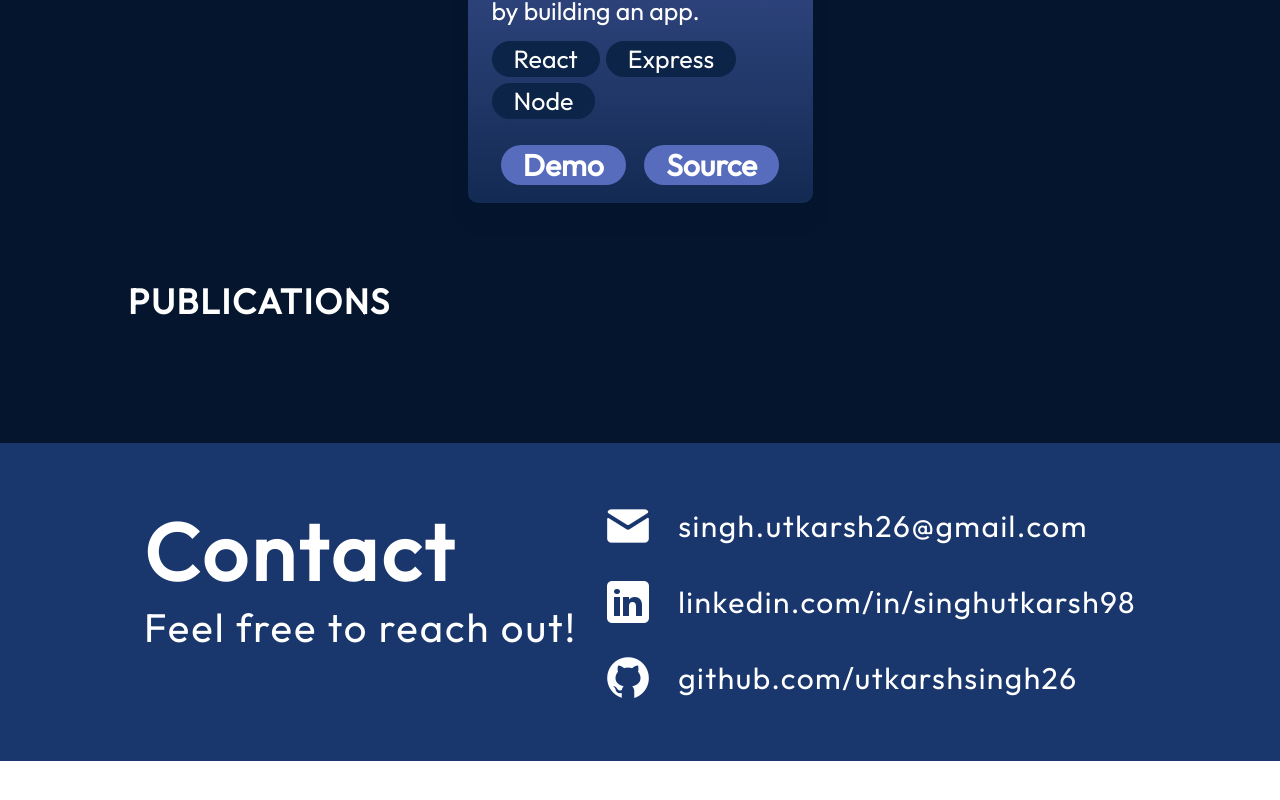
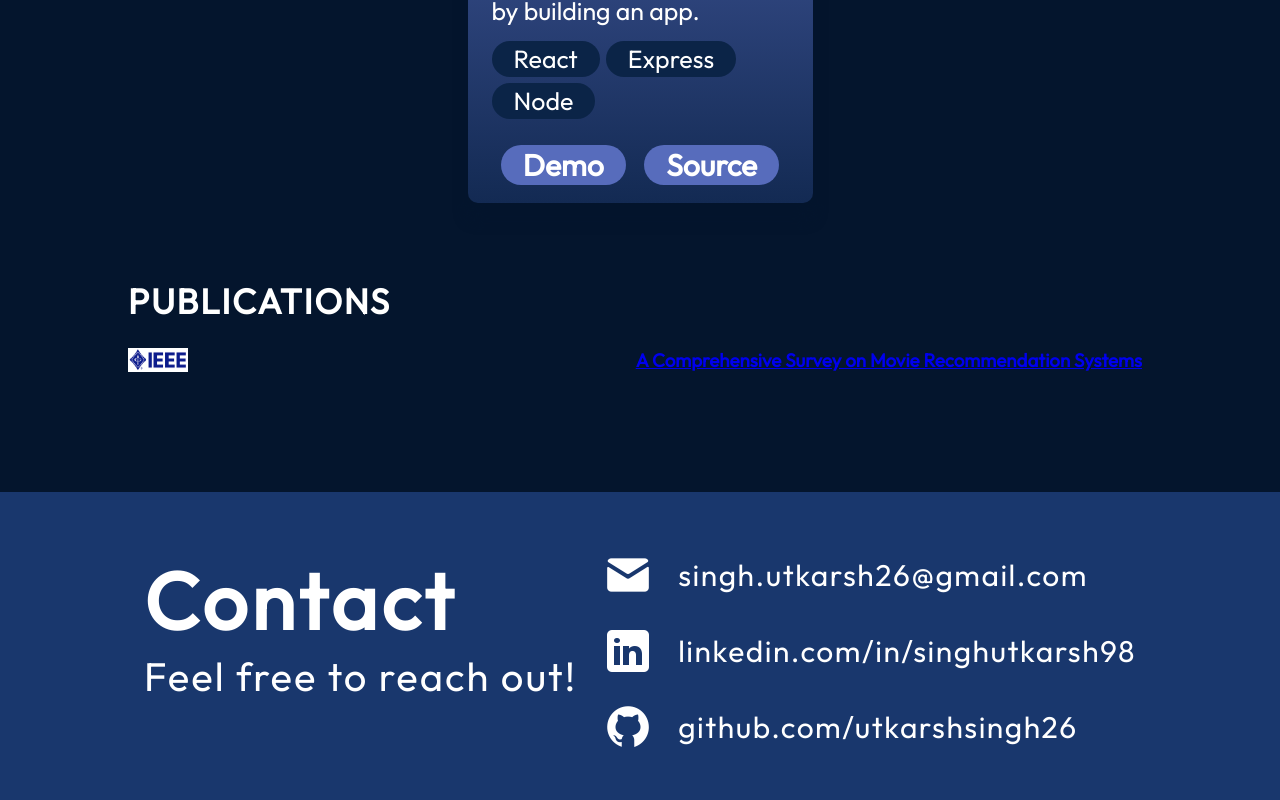
Before and after one commit to utkarshsingh26/portfolio, a React (Vite) app: page / in a window 1280 px wide. Shown: the part 6974-7774 px from the top of the page. Before the commit the page ends 7735 px from the top, so only its background shows below. Built offline with nearby package versions, Linux system fonts and the light colour scheme.

Commit message:
basic publication without react states

```diff
--- a/src/components/Publications/Publications.jsx
+++ b/src/components/Publications/Publications.jsx
@@ -1,13 +1,30 @@
 import React from 'react'
 
 import styles from "./Publications.module.css";
+import publications from "../../data/publications.json";
+import { getImageURL } from "../../utils";
 
 const Publications = () => {
-  return (
-    <section className={styles.container} id="projects">
-        <h2 className={styles.title}>Publications</h2>
-    </section>
-  )
+    console.log(publications)
+    return (
+        <section className={styles.container} id="projects">
+          <h2 className={styles.title}>Publications</h2>
+          <div>
+        {publications.map((publication, id) => (
+            <div className={styles.publication}>
+                <img className={styles.img}
+                  src={getImageURL(publication.imageSrc)}
+                  alt={`${publication.publisher} Logo`}
+                />
+                <h3 key={id}>
+                    <a href={publication.url} key={id} target='_blank'>{publication.title}</a>
+                </h3>
+
+            </div>
+        ))}
+          </div>
+        </section>
+      );
 }
 
 export default Publications
--- a/src/components/Publications/Publications.module.css
+++ b/src/components/Publications/Publications.module.css
@@ -5,6 +5,18 @@
   color: var(--color-text);
   margin-left: 10%;
   margin-right: 10%;
+}
+
+.publication{
+  display: flex;
+  justify-content: space-between;
+  margin-right: 10px;
+  margin-top: 25px;
+}
+
+.img{
+  width: 60px;
+
 }
 
 .title {
--- a/src/data/publications.json
+++ b/src/data/publications.json
@@ -2,6 +2,7 @@
     {
         "title": "A Comprehensive Survey on Movie Recommendation Systems",
         "publisher": "IEEE",
-        "url": "https://ieeexplore.ieee.org/abstract/document/9395759"
+        "url": "https://ieeexplore.ieee.org/abstract/document/9395759",
+        "imageSrc": "publications/ieee.png"
     }
 ]
```
Also changed, not shown: assets/publications/ieee.png (added).
